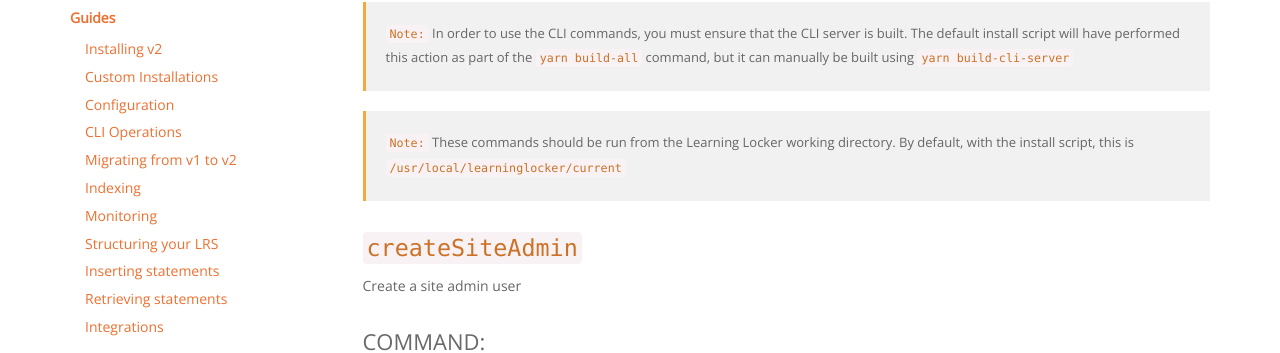
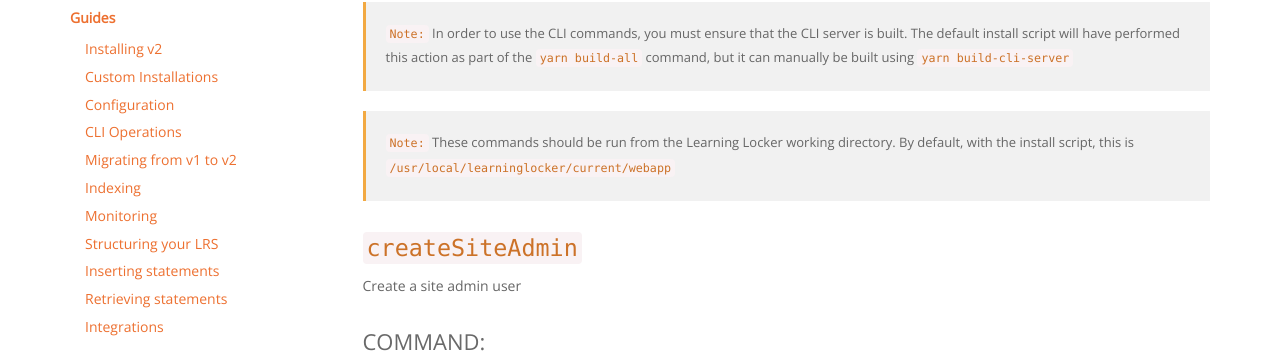
Before and after one commit to LearningLocker/docs, a Jekyll site: the page built from src/guides-cli.md, in a window 1280 px wide and 900 px high. Shown: the part 178-531 px from the top of the window. Built offline with Jekyll 4.4.1, drawn with Linux system fonts in a browser that asks for light colours; nearby versions of some CDN libraries; our own code applies the rules of GitHub Pages for plain Markdown files.

Commit message:
Update guides-cli.md

```diff
--- a/src/guides-cli.md
+++ b/src/guides-cli.md
@@ -7,7 +7,7 @@
 
 > `Note:` In order to use the CLI commands, you must ensure that the CLI server is built. The default install script will have performed this action as part of the `yarn build-all` command, but it can manually be built using `yarn build-cli-server`
 
-> `Note:` These commands should be run from the Learning Locker working directory. By default, with the install script, this is `/usr/local/learninglocker/current`
+> `Note:` These commands should be run from the Learning Locker working directory. By default, with the install script, this is `/usr/local/learninglocker/current/webapp`
 
 ## `createSiteAdmin`
 
```
